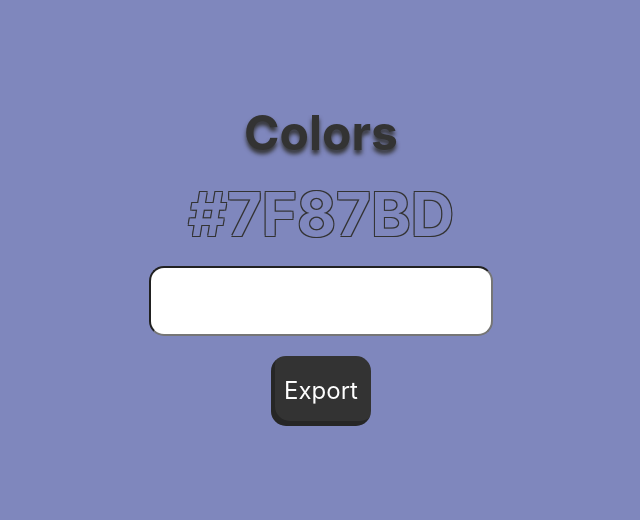
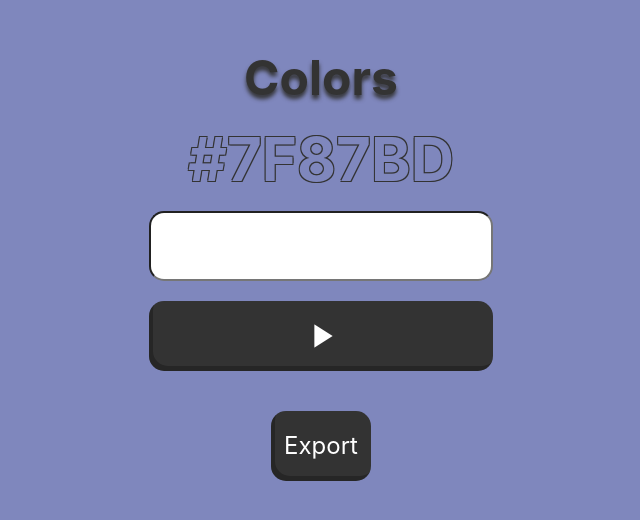
Before and after one commit to Petit-Development/Colors, a Next.js app: page / in a window 1280 px wide. Shown: the part 126-646 px from the top of the page, without its empty margins (319-959 px from the left). Built offline with nearby package versions, Linux system fonts and the light colour scheme; a web font is replaced by a local one.

Commit message:
Create textbutton and iconbuttons

```diff
--- a/components/button.tsx
+++ /dev/null
@@ -1,24 +0,0 @@
-import { FC } from "react";
-import styles from "@styles/Button.module.scss";
-
-interface ButtonProps {
-  text: string;
-  type?: "play" | "settings" | "export";
-  onClick: () => void;
-}
-
-const Button: FC<ButtonProps> = ({ onClick, text, type = "export" }) => {
-  const sub = type == 'play' ? 'play_arrow' : 'settings';
-
-  return (
-    <div onClick={onClick} className={`${styles.button} ${styles[type]}`}>
-      {type != 'export' ?
-      <i className={'material-icons'}>{sub}</i>
-      :
-        'Export'
-      }
-    </div>
-  );
-};
-
-export default Button;
--- /dev/null
+++ b/components/buttons/iconButton.tsx
@@ -0,0 +1,19 @@
+import { FC } from "react";
+import styles from "@styles/Button.module.scss";
+
+interface ButtonProps {
+  className?: string;
+  icon: 'play' | 'settings';
+  onClick?: () => void;
+}
+
+const IconButton: FC<ButtonProps> = ({ onClick, icon, className }) => {
+  const sub = icon == "play" ? "play_arrow" : "settings";
+  return (
+    <div onClick={onClick} className={`${styles.button} ${className && styles[className]}`}>
+      <i className={"material-icons"}>{sub}</i>
+    </div>
+  );
+};
+
+export default IconButton;
--- /dev/null
+++ b/components/buttons/textButton.tsx
@@ -0,0 +1,24 @@
+import { FC } from "react";
+import styles from "@styles/Button.module.scss";
+
+interface ButtonProps {
+  text: string;
+  /**
+   * Whether this is an icon button
+   */
+  className?: string;
+  onClick?: () => void;
+}
+
+const TextButton: FC<ButtonProps> = ({ onClick, text, className }) => {
+  return (
+    <div
+      onClick={onClick}
+      className={`${styles.button} ${className && styles[className]}`}
+    >
+      {text}
+    </div>
+  );
+};
+
+export default TextButton;
--- a/pages/index.tsx
+++ b/pages/index.tsx
@@ -3,7 +3,8 @@ import type { NextPage } from "next";
 import Head from "next/head";
 import Image from "next/image";
 import styles from "@styles/Home.module.scss";
-import Button from "components/button";
+import IconButton from "@components/buttons/iconButton";
+import TextButton from "@components/buttons/textButton";
 
 const Home: NextPage = () => {
   return (
@@ -16,7 +17,8 @@ const Home: NextPage = () => {
       <div className="title">Colors</div>
       <div className={styles.bubbles}>#7F87BD</div>
       <input type="text" />
-      <Button onClick={()=>{}} text="click" />
+      <IconButton className='play' icon='play' onClick={()=>{}}  />
+      <TextButton text='Export' onClick={()=>{}}  />
     </div>
   );
 };
--- a/styles/Button.module.scss
+++ b/styles/Button.module.scss
@@ -13,10 +13,14 @@
     opacity: 0.9;
     cursor: pointer;
   }
+  padding: 10px;
 }
 
 .play {
   width: clamp(50px, 75%, 344px);
+  i {
+    font-size: 40px;
+  }
 }
 
 .settings {
```
